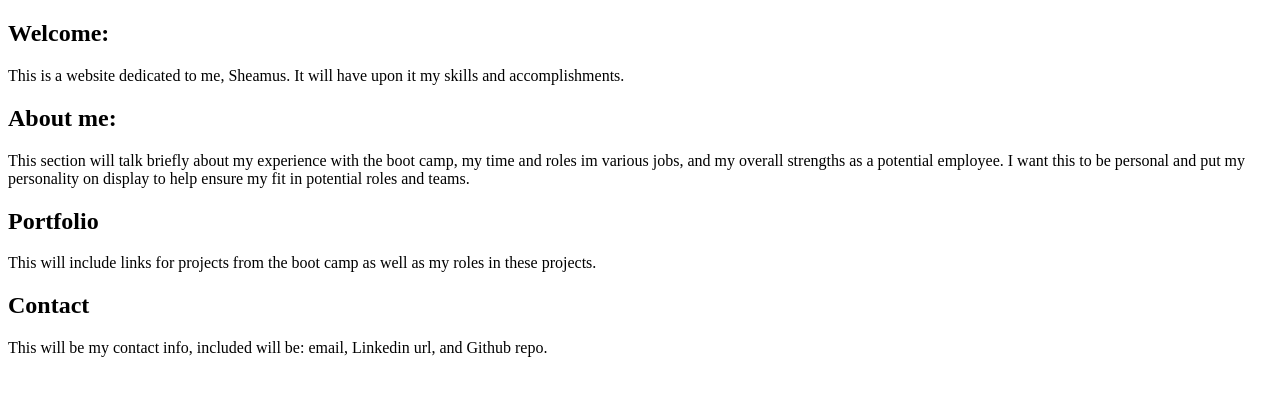
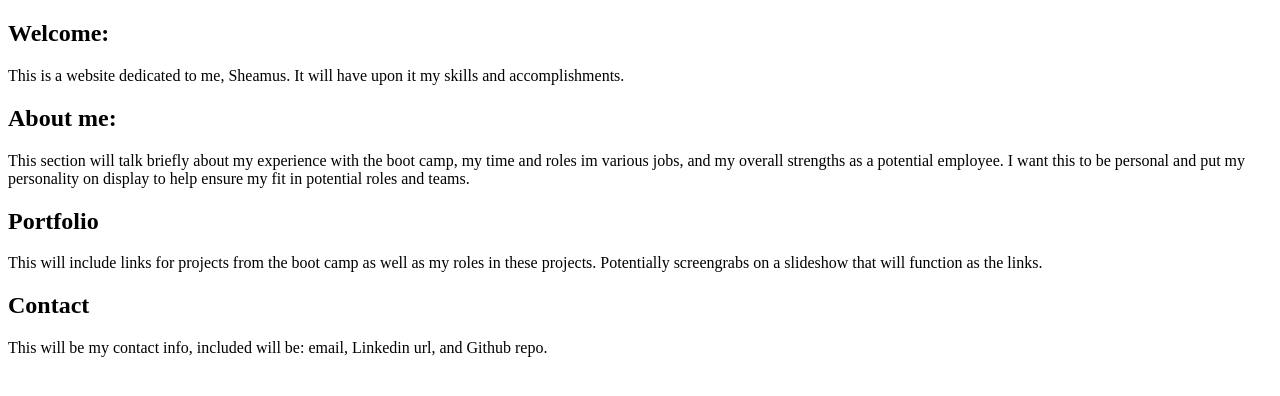
Before and after one commit to SheamusO/pwp, a plain HTML site: page public_html/documentation/milestone-2.html in a window 1280 px wide. Drawn offline with Linux system fonts and the light colour scheme.

Commit message:
added wireframes

```diff
--- a/public_html/documentation/milestone-2.html
+++ b/public_html/documentation/milestone-2.html
@@ -10,7 +10,7 @@
     <h2>About me:</h2>
         <p>This section will talk briefly about my experience with the boot camp, my time and roles im various jobs, and my overall strengths as a potential employee. I want this to be personal and put my personality on display to help ensure my fit in potential roles and teams.</p>
     <h2>Portfolio</h2>
-        <p>This will include links for projects from the boot camp as well as my roles in these projects.</p>
+        <p>This will include links for projects from the boot camp as well as my roles in these projects. Potentially screengrabs on a slideshow that will function as the links.</p>
     <h2>Contact</h2>
         <p>This will be my contact info, included will be: email, Linkedin url, and Github repo.</p>
 </body>
```
Also changed, not shown: 1 other file.
